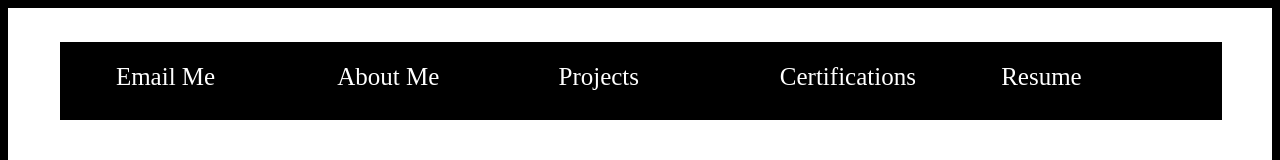
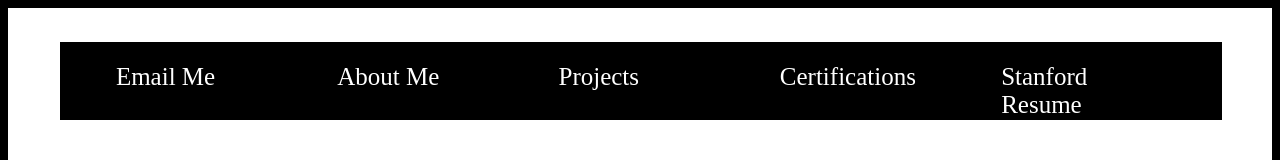
Before and after one commit to THEBLUEFLASH18/Porfolio_Page, a plain HTML site: page index.html in a window 1280 px wide. Shown: the top 160 px of the page. Drawn offline with Linux system fonts and the light colour scheme.

Commit message:
Stanford Resume Navbar

```diff
--- a/index.html
+++ b/index.html
@@ -23,7 +23,7 @@
                 Certifications
             </div>
             <div class="textbox">
-                Resume
+                Stanford Resume
             </div>
         </div>
 
```
